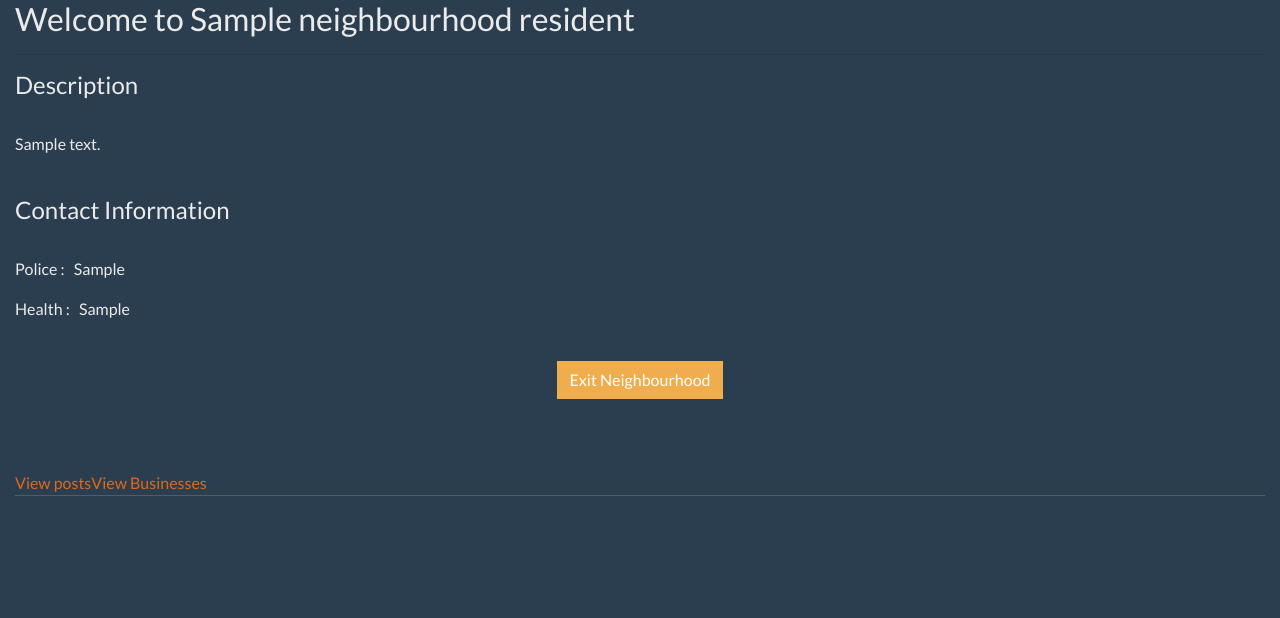
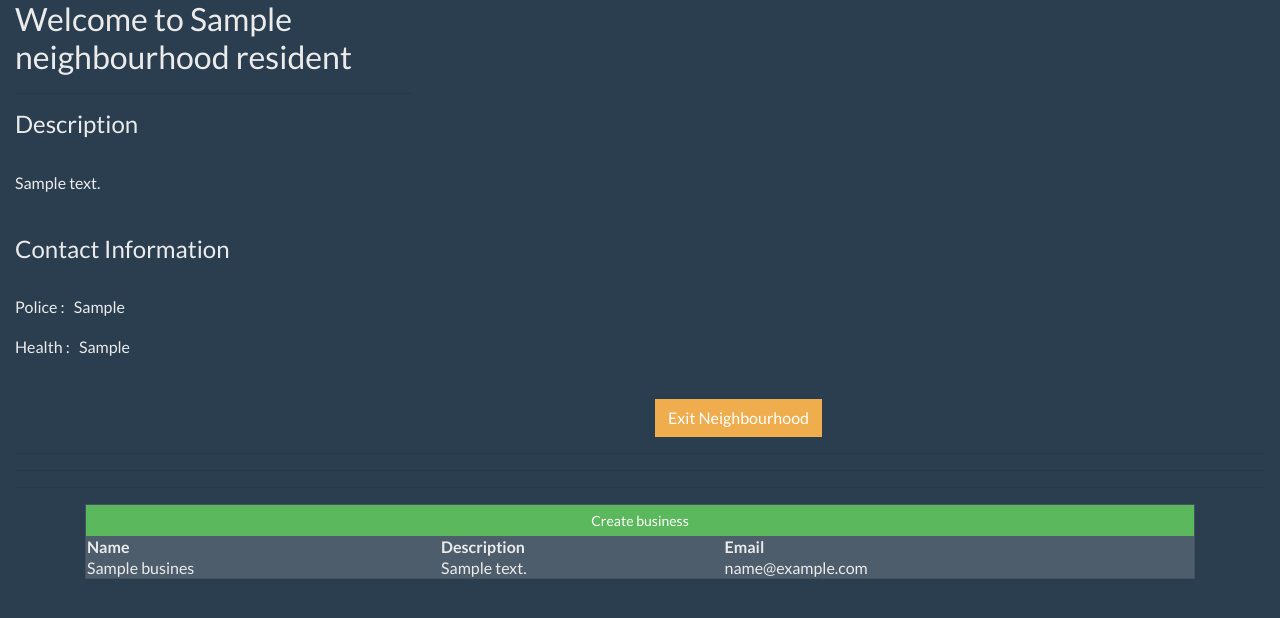
Before and after one commit to Evohmike/Nyumba-Kumi-App, a Django app: template app/templates/hood.html in a window 1280 px wide. Shown: the part 62-680 px from the top of the page. Run offline with Django 3.2, Linux system fonts and the light colour scheme; tables that the repository leaves empty hold one stand-in row (values such as "Sample post"); the template is opened without the code that fills it: values that come from a table or form of the project are taken from there, most other values are stand-ins (such as "Sample title", 1, 10 or a date in 2020); parts of the project's set-up code (start-up, migrations or seed data) failed here and were passed over; some libraries are stand-ins or nearby versions; some web fonts are replaced.

Commit message:
modified hoot.html

```diff
--- a/app/templates/hood.html
+++ b/app/templates/hood.html
@@ -1,16 +1,14 @@
 {%extends 'base.html' %}
 {% load static%}
-
-
 {% block styles%}
 {{block.super}}
 <link href="https://fonts.googleapis.com/css?family=Alfa+Slab+One|Concert+One|Overlock" rel="stylesheet">
 <link rel="stylesheet" href="{% static 'css/hood.css' %}">
 {% endblock %}
-
-
 {% block content %}
 <div class="container-fluid">
+    <div class="row">
+        <div class="col-md-4">
             <div class="header">
                 <h2 class="head">Welcome to {{hood.name}} resident</h2>
                 <hr>
@@ -23,44 +21,24 @@
                 <p class="desc">Police :&nbsp;&nbsp;&nbsp;{{hood.police}} </p>
                 <p class="desc">Health :&nbsp;&nbsp;&nbsp;{{hood.health}} </p>
                 <br>
-        <center>
-            <a href="/exithood/{{hood.id}}" class="btn btn-warning"> Exit Neighbourhood </a>
-        </center>
             </div>
-    <br>
-    <br>
-    <br>
-    <div class="header">
+        </div>
+    </div>
+    <div class="row">
+        <div class="col-md-6"></div>
+        <div class="col-md-6">
+            <span><a href="/exithood/{{hood.id}}" class="btn btn-warning"> Exit Neighbourhood </a>
+            </span>
+        </div>
+    </div>
+    <hr>
+    <hr>
+    <hr>
 
-        <ul class="nav nav-tabs">
-            <li class="active"><a data-toggle="tab" href="#biz">View posts </a></li>
-            <li><a data-toggle="tab" href="#tech">View Businesses</a></li>
-        </ul>
-
-        <div class="tab-content">
-            <div class="tab-pane fade in active" id="biz">
-
-                <a href="" class="btn btn-success btn btn-sm"><span class="glyphicon glyphicon-plus">
-                        Create post</span></a>
-
-                {% if posts %}
-                {% for post in posts %}
-                <ul>
-                    <li>{{post.body}}</li>
-                </ul>
-                {% endfor %}
-                {%else%}
-                <center>
-                    <p>There are no posts yet</p>
-                </center>
-                {% endif %}
-
-            </div>
-            <div class="tab-pane fade" id="tech">
-
-                <a href="" class="btn btn-success btn btn-sm"><span class="glyphicon glyphicon-plus">
+    <div class="container">
+        <div class="card">
+            <a href="/new/createbusiness" class="btn btn-success btn btn-sm"><span class="glyphicon glyphicon-plus">
                     Create business</span></a>
-                {% if biz %}
 
             <table>
                 <tr>
@@ -69,6 +47,7 @@
                     <th>Email</th>
                 </tr>
                 <tr>
+
                     {% for biz in biz %}
                     <td>{{biz.name}}</td>
                     <td>{{biz.description}}</td>
@@ -76,16 +55,12 @@
 
                 </tr>
                 {% endfor %}
+
             </table>
 
-                {%else%}
-                <center>
-                    <p>There are no listed businesses yet</p>
-                </center>
-                {% endif %}
+
 
         </div>
     </div>
 </div>
-</div>
 {% endblock%}
```
Also changed, not shown: app/views.py (+35 -23 lines), app/migrations/0006_remove_profile_name.py (added), app/migrations/0007_neighbourhood_description.py (added). Lines whose indentation alone changed are shown as unchanged.
